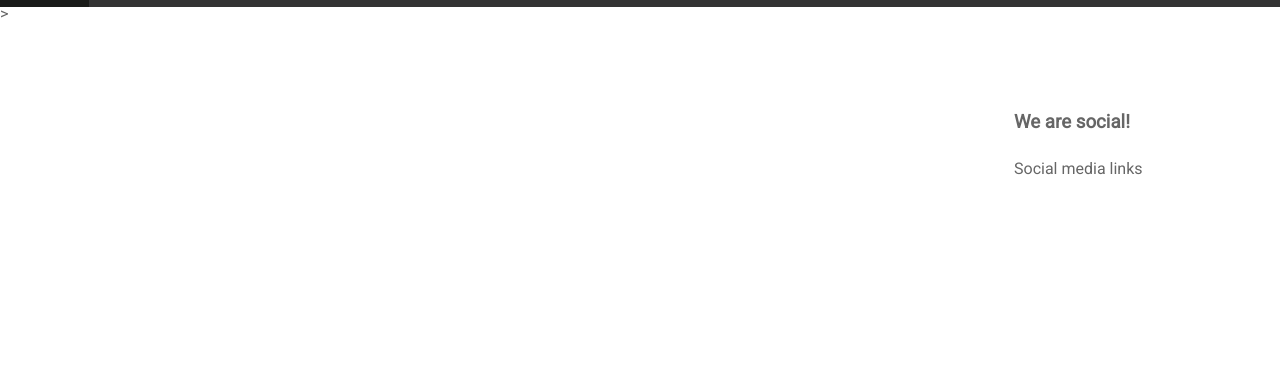
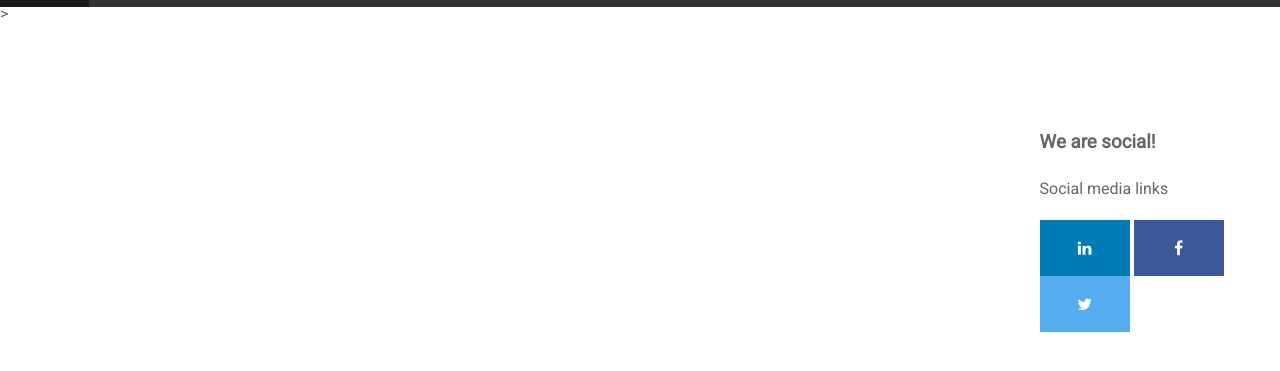
Before and after one commit to greentechcorp/Website1.0, a Flask app: page /blog in a window 1280 px wide. Shown: the top 371 px of the page. Run offline with Flask 2, Linux system fonts and the light colour scheme; tables that the repository leaves empty or names only in its code hold one stand-in row (values such as "Sample post"); some libraries are stand-ins or nearby versions.

Commit message:
cooler blog

```diff
--- a/static/css/style.css
+++ b/static/css/style.css
@@ -84,7 +84,6 @@
   padding: 2% 10%;
   text-align: center;
 }
-}
 
 .product .member p{
   font-size: 14px;
@@ -151,6 +150,11 @@
 .team-img {
   border-radius: 50%;
   height: 150px;
+  box-shadow: 0 4px 8px 0 rgba(0,0,0,0.2);
+  transition: 0.3s;
+}
+.team-img:hover {
+  box-shadow: 0 8px 16px 0 rgba(0,0,0,0.2);
 }
 .members{
   overflow: hidden;
@@ -254,18 +258,17 @@
 
 .leftcolumn {
   float: left;
-  width: 65%;
+  width: 75%;
   padding:20px 30px;
 }
 
 .rightcolumn {
   float: right;
-  width: 20%;
+  width: 18%;
   padding:20px 30px;
 }
 
 .leftcolumn .card {
-  border:2px solid;
 }
 
 .leftcolumn .cardE{
@@ -279,9 +282,9 @@
 }
 
 .card {
-   background-color: white;
-   padding: 20px;
-   margin-top: 20px;
+  float: left;
+  position: relative;
+  padding:20px;
 }
 
 .btn {
@@ -299,7 +302,7 @@
 .dropdown {
   position: relative;
   display: inline-block;
-  float: right;
+  float: left;
 }
 
 .dropdown-content {
@@ -398,7 +401,6 @@
   margin-top: 6px;
 }
 
-/* Clear floats after the columns */
 .row:after {
   content: "";
   display: table;
@@ -416,3 +418,77 @@
     padding: 0;
   }
 }
+
+.picContainer {
+  position: relative;
+  text-align: center;
+  color: white;
+}
+    .centered {
+  position: absolute;
+  top: 50%;
+  left: 50%;
+  transform: translate(-50%, -50%);
+}
+.flip-box {
+  background-color: transparent;
+  width: 580px;
+  height: 386px;
+  perspective: 1000px; /* Remove this if you don't want the 3D effect */
+}
+
+.flip-box-inner {
+  position: relative;
+  width: 100%;
+  height: 100%;
+  text-align: center;
+  transition: transform 0.8s;
+  transform-style: preserve-3d;
+}
+
+.flip-box:hover .flip-box-inner {
+  transform: rotateY(180deg);
+}
+
+.flip-box-front, .flip-box-back {
+  position: absolute;
+  width: 100%;
+  height: 100%;
+  backface-visibility: hidden;
+}
+
+.flip-box-front {
+  color: black;
+}
+
+.flip-box-back {
+  background-color: dodgerblue;
+  color: white;
+  transform: rotateY(180deg);
+}
+
+.fa {
+  padding: 20px;
+  font-size: 30px;
+  width: 50px;
+  text-align: center;
+  text-decoration: none;
+}
+.fa:hover {
+  opacity: 0.7;
+}
+
+.fa-facebook {
+  background: #3B5998;
+  color: white;
+}
+
+.fa-twitter {
+  background: #55ACEE;
+  color: white;
+}
+
+.fa-linkedin {
+  background: #007bb5;
+  color: white;
+}
--- a/templates/blog.html
+++ b/templates/blog.html
@@ -78,6 +96,9 @@
         <div class="card">
             <h3>We are social!</h3>
             <p>Social media links</p>
+            <a href="#" class="fa fa-linkedin"></a>
+            <a href="#" class="fa fa-facebook"></a>
+            <a href="#" class="fa fa-twitter"></a>
         </div>
     </div>
 
--- a/templates/layout.html
+++ b/templates/layout.html
@@ -11,6 +11,7 @@
 		<link href="https://fonts.googleapis.com/css?family=Roboto&display=swap" rel="stylesheet">
 		<script src='https://cdnjs.cloudflare.com/ajax/libs/jquery/2.1.3/jquery.min.js'></script>
 		<link rel="stylesheet" href="{{ url_for('static', filename='css/style.css') }}" rel="stylesheet">>
+		<link rel="stylesheet" href="https://cdnjs.cloudflare.com/ajax/libs/font-awesome/4.7.0/css/font-awesome.min.css">
 
 		<title>{% block title %}{% endblock %}</title>
 
```
Also changed, not shown: other parts of templates/blog.html (+26 -8 lines), tables.sql (+9 -0 lines), static/img/blog/1.jpg (added), static/img/blog/2.jpg (added), static/img/blog/3.jpg (added), static/img/blog/4.jpg (added), static/img/blog/grey.jpg (added). Lines whose indentation alone changed are shown as unchanged.
